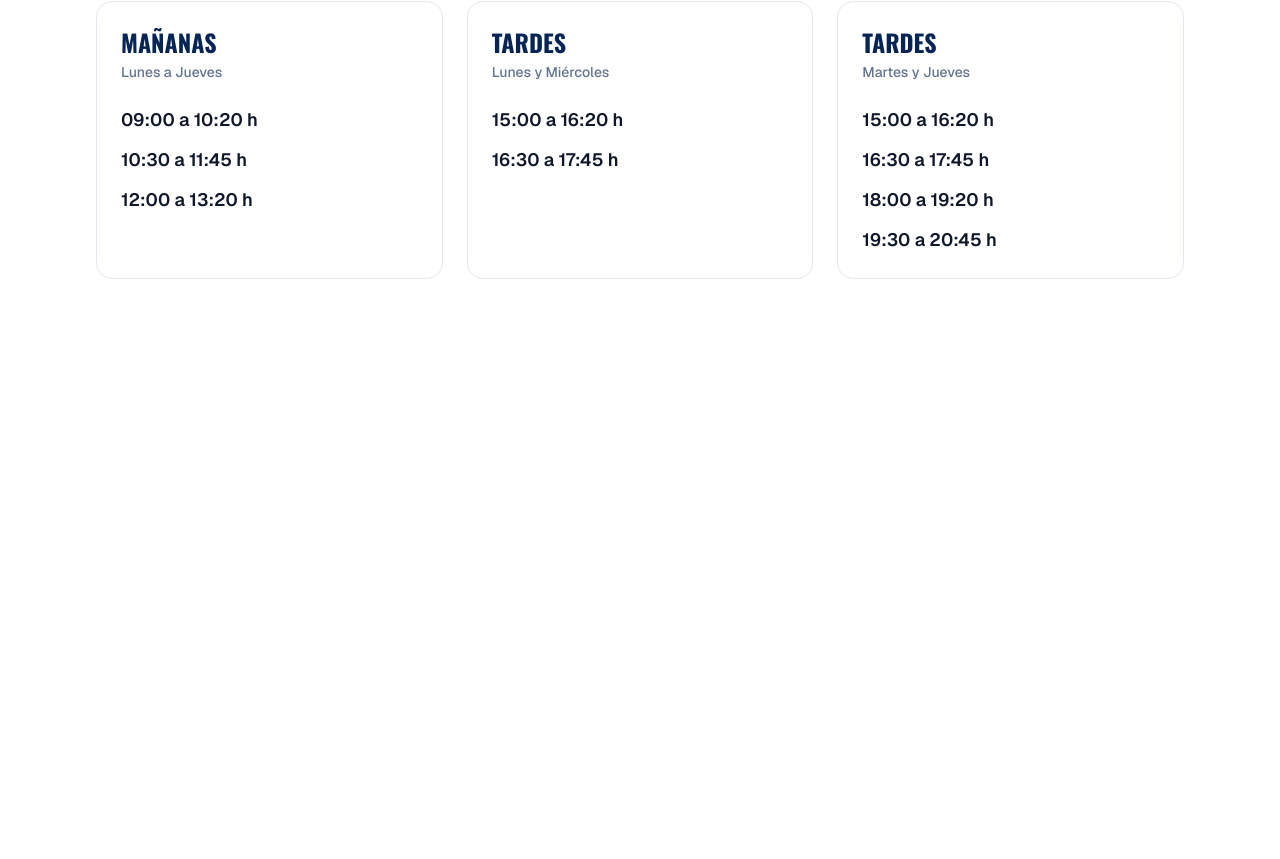
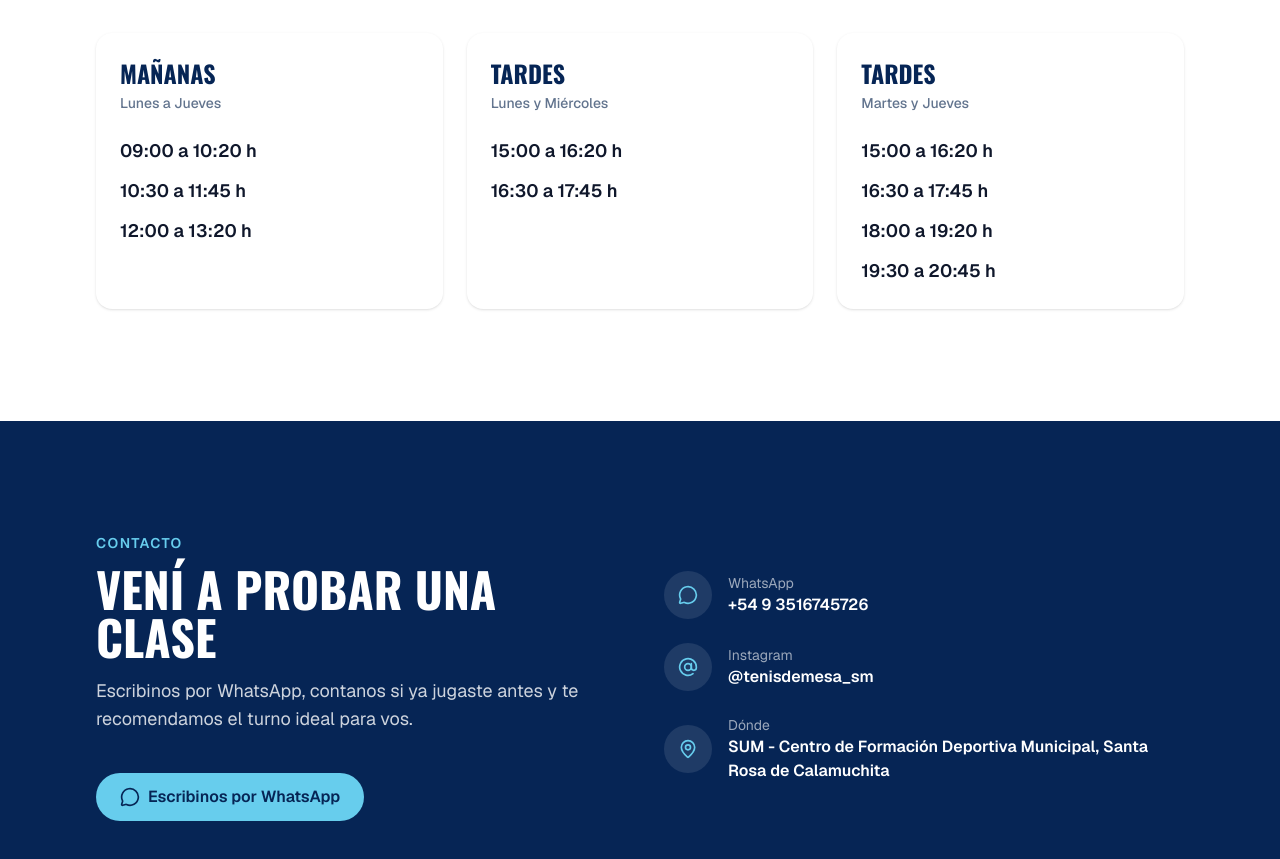
Before and after one commit to RamitaX19/TenisDeMesa-SM, a Next.js app: page / in a window 1280 px wide. Shown: the part 893-1752 px from the top of the page. Before the commit the page ends 1284 px from the top, so only its background shows below. Built offline with nearby package versions, Linux system fonts and the light colour scheme.

Commit message:
agregado de contacto

```diff
--- a/package.json
+++ b/package.json
@@ -10,6 +10,7 @@
     "format": "prettier --write ."
   },
   "dependencies": {
+    "lucide-react": "^1.52.0",
     "next": "16.4.0",
     "react": "19.3.0",
     "react-dom": "19.3.0"
--- a/src/app/components/ButtonLink.tsx
+++ b/src/app/components/ButtonLink.tsx
@@ -5,6 +5,7 @@ type ButtonLinkProps = {
   children: ReactNode;
   variant?: "primary" | "secondary";
   size?: "md" | "sm";
+  external?: boolean;
 };
 
 const variantClasses = {
@@ -22,11 +23,14 @@ export function ButtonLink({
   children,
   variant = "primary",
   size = "md",
+  external = false,
 }: ButtonLinkProps) {
   return (
     <a
       href={href}
-      className={`inline-flex items-center justify-center rounded-full font-semibold transition-colors ${variantClasses[variant]} ${sizeClasses[size]}`}
+      className={`inline-flex items-center justify-center gap-2 rounded-full font-semibold transition-colors ${variantClasses[variant]} ${sizeClasses[size]}`}
+      target={external ? "_blank" : undefined}
+      rel={external ? "noopener noreferrer" : undefined}
     >
       {children}
     </a>
--- /dev/null
+++ b/src/app/components/Contact.tsx
@@ -0,0 +1,78 @@
+import type { ReactNode } from "react";
+import { AtSign, MapPin, MessageCircle } from "lucide-react";
+import { ButtonLink } from "@/app/components/ButtonLink";
+import { Container } from "@/app/components/Container";
+import { SectionHeading } from "@/app/components/SectionHeading";
+import { site, whatsappUrl } from "@/app/content/site";
+
+type ContactItemProps = {
+  icon: ReactNode;
+  label: string;
+  children: ReactNode;
+};
+
+function ContactItem({ icon, label, children }: ContactItemProps) {
+  return (
+    <li className="flex items-center gap-4">
+      <span className="flex size-12 shrink-0 items-center justify-center rounded-full bg-white/10 text-accent">
+        {icon}
+      </span>
+      <div>
+        <p className="text-sm text-white/60">{label}</p>
+        <p className="font-semibold">{children}</p>
+      </div>
+    </li>
+  );
+}
+
+export function Contact() {
+  return (
+    <section id="contacto" className="bg-brand py-20 text-white md:py-28">
+      <Container className="grid gap-12 md:grid-cols-2 md:items-center">
+        <div>
+          <SectionHeading
+            tone="dark"
+            eyebrow="Contacto"
+            title="Vení a probar una clase"
+            description="Escribinos por WhatsApp, contanos si ya jugaste antes y te recomendamos el turno ideal para vos."
+          />
+          <div className="mt-10">
+            <ButtonLink href={whatsappUrl} external>
+              <MessageCircle className="size-5" />
+              Escribinos por WhatsApp
+            </ButtonLink>
+          </div>
+        </div>
+
+        <ul className="space-y-6">
+          <ContactItem
+            icon={<MessageCircle className="size-5" />}
+            label="WhatsApp"
+          >
+            <a
+              href={whatsappUrl}
+              target="_blank"
+              rel="noopener noreferrer"
+              className="hover:text-accent"
+            >
+              {site.phone}
+            </a>
+          </ContactItem>
+          <ContactItem icon={<AtSign className="size-5" />} label="Instagram">
+            <a
+              href={site.instagram}
+              target="_blank"
+              rel="noopener noreferrer"
+              className="hover:text-accent"
+            >
+              {site.instagramHandle}
+            </a>
+          </ContactItem>
+          <ContactItem icon={<MapPin className="size-5" />} label="Dónde">
+            {site.address}, {site.city}
+          </ContactItem>
+        </ul>
+      </Container>
+    </section>
+  );
+}
--- a/src/app/components/Schedule.tsx
+++ b/src/app/components/Schedule.tsx
@@ -1,22 +1,22 @@
 import { Container } from "@/app/components/Container";
 import { site } from "@/app/content/site";
+import { SectionHeading } from "@/app/components/SectionHeading";
 
 export function Schedule() {
   return (
-    <section id="horarios" className="py-20 md:py-28">
+    <section id="horarios" className="bg-mist-300 py-20 md:py-28">
       <Container>
-        <h2 className="font-display text-4xl font-bold text-brand uppercase md:text-5xl">
-          Horarios
-        </h2>
-        <p className="mt-4 max-w-xl text-lg text-slate-600">
-          Elegí el día y el turno que mejor te queden.
-        </p>
+        <SectionHeading
+          eyebrow="Horarios"
+          title="Elegí tu turno"
+          description="Clases de lunes a jueves, a la mañana y a la tarde. Vení el día que mejor te quede."
+        />
 
         <div className="mt-12 grid gap-6 md:grid-cols-3">
           {site.schedule.map((block) => (
             <article
               key={block.days}
-              className="rounded-2xl border border-slate-200 p-6"
+              className="rounded-2xl bg-white p-6 shadow-sm"
             >
               <h3 className="font-display text-2xl font-bold text-brand uppercase">
                 {block.title}
--- /dev/null
+++ b/src/app/components/SectionHeading.tsx
@@ -0,0 +1,46 @@
+type SectionHeadingProps = {
+  eyebrow: string;
+  title: string;
+  description?: string;
+  tone?: "light" | "dark";
+};
+
+const toneClasses = {
+  light: {
+    eyebrow: "text-accent-dark",
+    title: "text-brand",
+    description: "text-slate-600",
+  },
+  dark: {
+    eyebrow: "text-accent",
+    title: "text-white",
+    description: "text-white/80",
+  },
+};
+
+export function SectionHeading({
+  eyebrow,
+  title,
+  description,
+  tone = "light",
+}: SectionHeadingProps) {
+  const colors = toneClasses[tone];
+
+  return (
+    <div className="max-w-2xl">
+      <p
+        className={`text-sm font-semibold tracking-widest uppercase ${colors.eyebrow}`}
+      >
+        {eyebrow}
+      </p>
+      <h2
+        className={`mt-3 font-display text-4xl font-bold uppercase md:text-5xl ${colors.title}`}
+      >
+        {title}
+      </h2>
+      {description && (
+        <p className={`mt-4 text-lg ${colors.description}`}>{description}</p>
+      )}
+    </div>
+  );
+}
--- a/src/app/content/site.ts
+++ b/src/app/content/site.ts
@@ -23,6 +23,8 @@ type Site = {
   whatsapp: string;
   instagram: string;
   schedule: ScheduleBlock[];
+  phone: string;
+  instagramHandle: string;
   nav: NavLink[];
 };
 
@@ -32,9 +34,11 @@ export const site: Site = {
   description:
     "Aprende técnica, mejora tu juego y diviértete en un ambiente cercano. Para niños y adultos, de iniciación a competición.",
   coach: "Sebastian Molina",
-  address: "SUM - Centro de Formacion Deportiva Municipal",
+  address: "SUM - Centro de Formación Deportiva Municipal",
   whatsapp: "5493516745726",
   instagram: "https://www.instagram.com/tenisdemesa_sm/",
+  instagramHandle: "@tenisdemesa_sm",
+  phone: "+54 9 3516745726",
   nav: [
     { label: "Clases", href: "#clases" },
     { label: "Horarios", href: "#horarios" },
@@ -70,3 +74,7 @@ export const site: Site = {
     },
   ],
 };
+
+const whatsappMessage = "¡Hola Sebastian! Quiero reservar una clase de prueba.";
+
+export const whatsappUrl = `https://wa.me/${site.whatsapp}?text=${encodeURIComponent(whatsappMessage)}`;
--- a/src/app/globals.css
+++ b/src/app/globals.css
@@ -4,6 +4,7 @@
 @theme {
   --color-brand: #062555;
   --color-accent: #67cded;
+  --color-accent-dark: #0a6fa8;
 }
 
 /* Fuentes: las variables las crea next/font en layout.tsx */
--- a/src/app/page.tsx
+++ b/src/app/page.tsx
@@ -1,11 +1,13 @@
 import { Hero } from "@/app/components/Hero";
 import { Schedule } from "@/app/components/Schedule";
+import { Contact } from "@/app/components/Contact";
 
 export default function Home() {
   return (
     <main className="flex-1">
       <Hero />
       <Schedule />
+      <Contact />
     </main>
   );
 }
```
Also changed, not shown: 1 other file (tests, documents, lock files or other folders).
